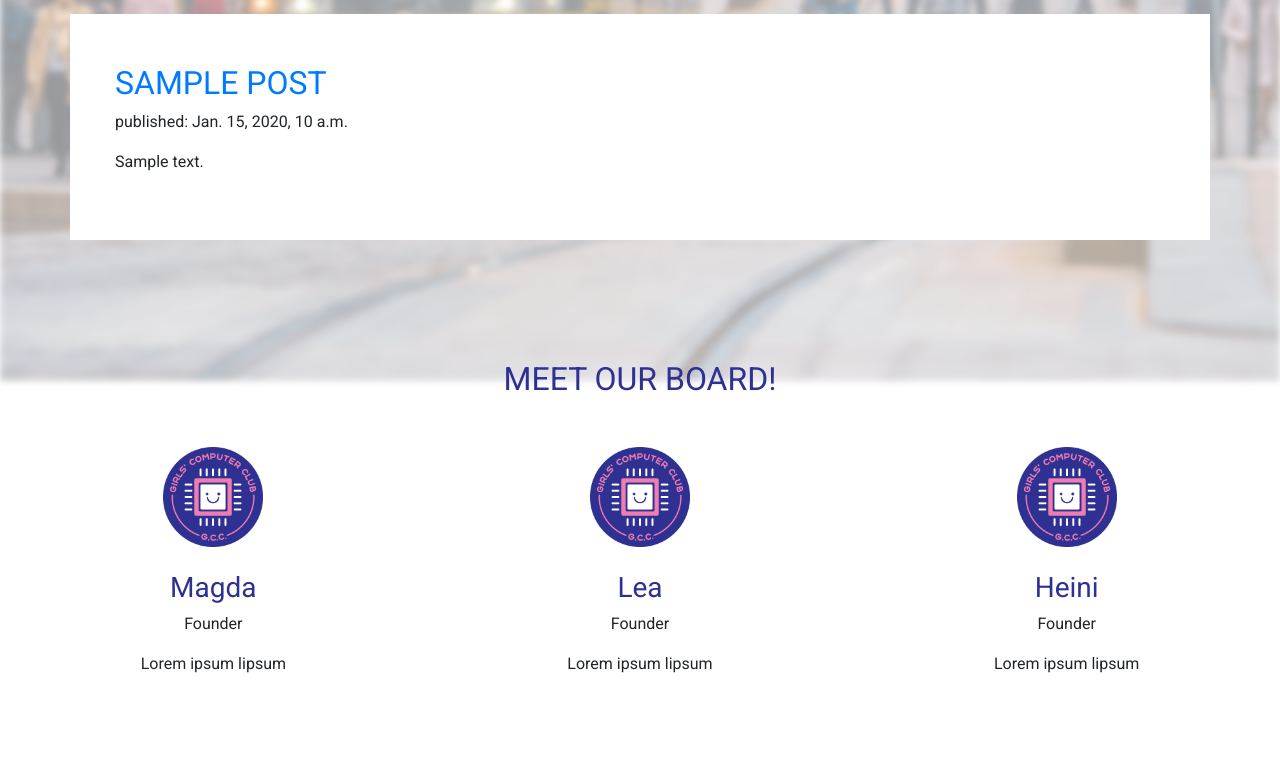
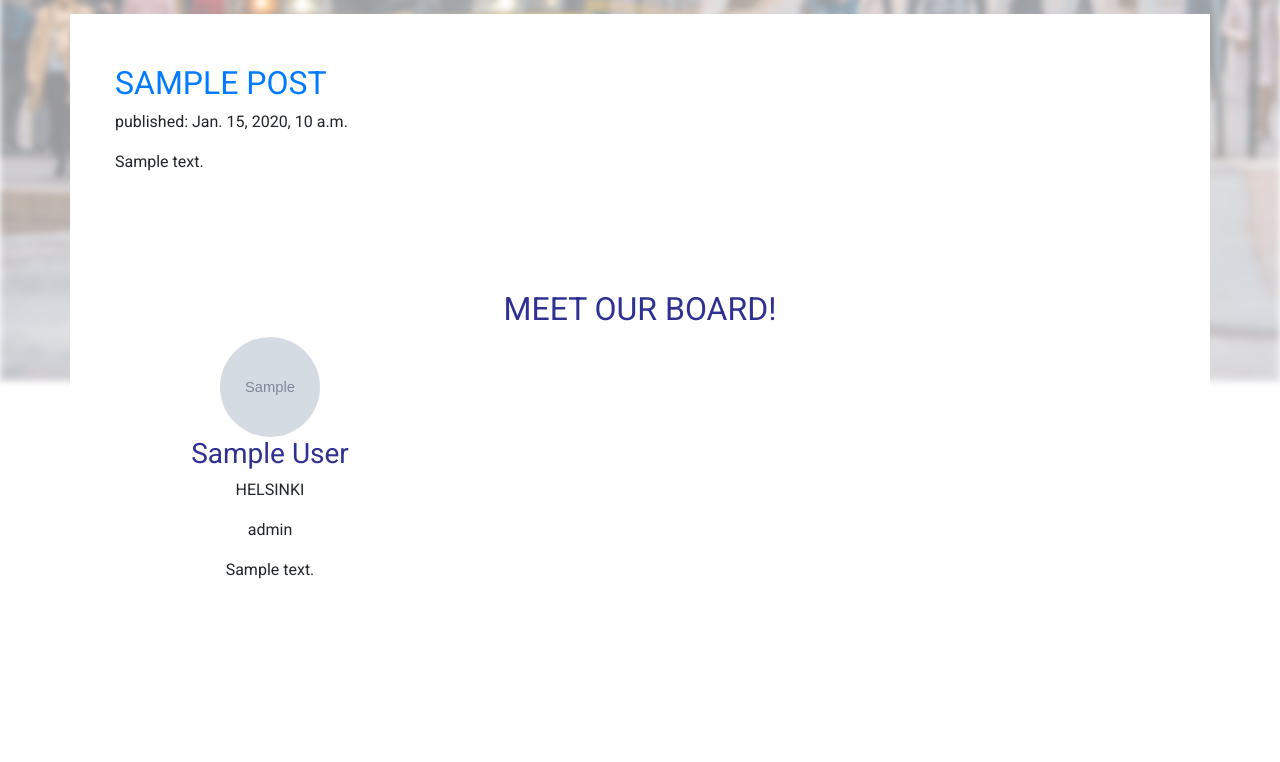
Before and after one commit to magdapoppins/girlscomputerclub, a Django app: page / in a window 1280 px wide. Shown: the part 579-1341 px from the top of the page. After the commit the page ends 1158 px from the top, so only its background shows below. Run offline with Django 3.2, Linux system fonts and the light colour scheme; tables that the repository leaves empty hold one stand-in row (values such as "Sample post"); grey boxes marked "Sample" are stand-in pictures; some libraries are stand-ins or nearby versions.

Commit message:
New models, more db 💾
- add new models for events, members, partners and values
- move member info to use data and images from db instead of hard-coded

```diff
--- a/girlscomputerclub/settings.py
+++ b/girlscomputerclub/settings.py
@@ -25,7 +25,7 @@ SECRET_KEY = '2cvu=2t8vi^63n118=9%z0dyt97a0@pc)$y#-+mi&$9kyarbiz'
 # SECURITY WARNING: don't run with debug turned on in production!
 DEBUG = True
 
-ALLOWED_HOSTS = ['www.girlscomputerclub.com']
+ALLOWED_HOSTS = ['127.0.0.1', 'www.girlscomputerclub.com']
 
 # Application definition
 
--- a/homepage/admin.py
+++ b/homepage/admin.py
@@ -1,5 +1,8 @@
 from django.contrib import admin
-from .models import Post
+from .models import Post, Event, Member, Value
 
 # Models are registered here
 admin.site.register(Post)
+admin.site.register(Event)
+admin.site.register(Member)
+admin.site.register(Value)
--- a/homepage/models.py
+++ b/homepage/models.py
@@ -1,7 +1,11 @@
 from django.conf import settings
 from django.db import models
 from django.utils import timezone
+from enum import Enum
 
+class Cities(Enum):
+    HELSINKI = 'Helsinki'
+    TURKU = 'Turku'
 
 class Post(models.Model):
     author = models.ForeignKey(settings.AUTH_USER_MODEL, on_delete=models.CASCADE)
@@ -16,3 +20,53 @@ class Post(models.Model):
 
     def __str__(self):
         return self.title
+
+
+class Event(models.Model):
+    title = models.CharField(max_length=100)
+    creator = models.ForeignKey(settings.AUTH_USER_MODEL, on_delete=models.CASCADE)
+    description = models.CharField(max_length=400)
+    city = models.CharField(
+        max_length=20,
+        choices=[(city.name, city.value) for city in Cities]
+    )
+    header_image = models.ImageField(upload_to='images/events/')
+    host = models.ForeignKey(
+        'Partner',
+        on_delete=models.CASCADE,
+    )
+    date = models.DateTimeField(blank=True, null=True)
+
+    def __str__(self):
+        return self.title
+
+
+class Partner(models.Model):
+    name = models.CharField(max_length=100)
+    bio = models.CharField(max_length=200)
+    logo = models.ImageField(upload_to='images/partners/')
+    gcc_contact = models.ForeignKey(settings.AUTH_USER_MODEL, on_delete=models.CASCADE)
+
+    def __str__(self):
+        return self.name
+
+class Member(models.Model):
+    name = models.CharField(max_length=60)
+    is_board_member = models.BooleanField(default=False)
+    role = models.CharField(max_length=100)
+    bio = models.CharField(max_length=150)
+    profile_picture = models.ImageField(upload_to='images/members/')
+    city = models.CharField(
+        max_length=20,
+        choices=[(city.name, city.value) for city in Cities]
+    )
+
+    def __str__(self):
+        return self.name
+
+class Value(models.Model):
+    title = models.CharField(max_length=60)
+    description = models.CharField(max_length=300)
+
+    def __str__(self):
+        return self.title
--- a/homepage/static/css/homepage.css
+++ b/homepage/static/css/homepage.css
@@ -121,3 +121,10 @@ p {
 .active {
   background-color: #4CAF50;
 }
+
+img.member-profile {
+    width: 100px;
+    height: 100px;
+    object-fit: cover;
+    border-radius: 50%;
+}
--- a/homepage/templates/homepage/base.html
+++ b/homepage/templates/homepage/base.html
@@ -76,55 +76,18 @@
               ></i
             ></a>
           </div>
-        </div>
+		</div>
+
         {% if user.is_authenticated %}
-        <a href="{% url 'post_new' %}" class="new-post"
-          >New post! (Only admins see this.)</a
-        >
-        {% endif %}
+        <a href="{% url 'post_new' %}" class="new-post">New post! (Only admins see this.)</a>
+		{% endif %}
+
       </div>
       <div class="content container">
         <div>
           <div>
-            {% block content %} {% endblock %}
-          </div>
-        </div>
-      </div>
-      <div class="container-fluid text-center">
-        <h2>Meet our board!</h2>
-        <div class="row mt-5">
-          <div class="col-sm-4 mb-4 mb-sm-0">
-            <img
-              src="{% static 'images/logo.png' %}"
-              width="100px"
-              class="mb-4"
-              alt=""
-            />
-            <h3>Magda</h3>
-            <p class="title">Founder</p>
-            <p>Lorem ipsum lipsum</p>
-          </div>
-          <div class="col-sm-4 mb-4 mb-sm-0">
-            <img
-              src="{% static 'images/logo.png' %}"
-              width="100px"
-              class="mb-4"
-              alt=""
-            />
-            <h3>Lea</h3>
-            <p class="title">Founder</p>
-            <p>Lorem ipsum lipsum</p>
-          </div>
-          <div class="col-sm-4 mb-4 mb-sm-0">
-            <img
-              src="{% static 'images/logo.png' %}"
-              width="100px"
-              class="mb-4"
-              alt=""
-            />
-            <h3>Heini</h3>
-            <p class="title">Founder</p>
-            <p>Lorem ipsum lipsum</p>
+          {% block content %}
+          {% endblock %}
           </div>
         </div>
       </div>
--- a/homepage/templates/homepage/post_list.html
+++ b/homepage/templates/homepage/post_list.html
@@ -1,4 +1,5 @@
 {% extends 'homepage/base.html' %}
+{% load static %}
 
 {% block content %}
 	{% for post in posts %}
@@ -8,4 +9,19 @@
 			<p>{{ post.text|linebreaksbr }}</p>
 		</div>
 	{% endfor %}
+    <div class="container-fluid text-center">
+		<!-- TODO refactor this out into it's own block! -->
+		<h2>Meet our board!</h2>
+		<div class="row">
+			{% for member in members %}
+			<div class="col-sm-4">
+				<img src="/media/{{ member.profile_picture }}" class="member-profile" alt="{{ member.name }}">
+				<h3>{{ member.name }}</h3>
+				<p class="title">{{ member.city }}</p>
+				<p class="title">{{ member.role }}</p>
+				<p>{{ member.bio }}</p>
+			</div>
+			{% endfor %}
+		</div>
+	</div>
 {% endblock %}
--- a/homepage/urls.py
+++ b/homepage/urls.py
@@ -1,5 +1,8 @@
 from django.urls import path
 from . import views
+from django.conf.urls.static import static
+from django.contrib.staticfiles.urls import staticfiles_urlpatterns
+from django.conf import settings
 
 urlpatterns = [
     path('', views.post_list, name='post_list'),
@@ -7,3 +10,5 @@ urlpatterns = [
     path('post/new/', views.post_new, name='post_new'),
     path('post/<int:pk>/edit/', views.post_edit, name='post_edit'),
 ]
+
+urlpatterns += static(settings.MEDIA_URL, document_root=settings.MEDIA_ROOT)
--- a/homepage/views.py
+++ b/homepage/views.py
@@ -1,11 +1,20 @@
 from django.shortcuts import render, get_object_or_404, redirect
 from django.utils import timezone
-from .models import Post
+from .models import Post, Member, Value, Event
 from .forms import PostForm
+
+def event_list(request):
+    upcoming_events = Event.objects.filter(ate__lte=timezone.now()).order_by('date')
+    return render(request, 'homepage/event_list.html', {'events': upcoming_events})
 
 def post_list(request):
     posts = Post.objects.filter(published_date__lte=timezone.now()).order_by('published_date')
-    return render(request, 'homepage/post_list.html', {'posts': posts})
+    # We only want to show board members in this view
+    members = Member.objects.filter(is_board_member=True)
+    return render(request, 'homepage/post_list.html', {
+        'posts': posts,
+        'members': members,
+        })
 
 def post_detail(request, pk):
     post = get_object_or_404(Post, pk=pk)
--- a/requirements.txt
+++ b/requirements.txt
@@ -1 +1,2 @@
 Django~=2.2.4
+Pillow~=7.0.0
```
Also changed, not shown: homepage/migrations/0002_event_member_partner_value.py (added), 1 other file. Lines whose indentation alone changed are shown as unchanged.
